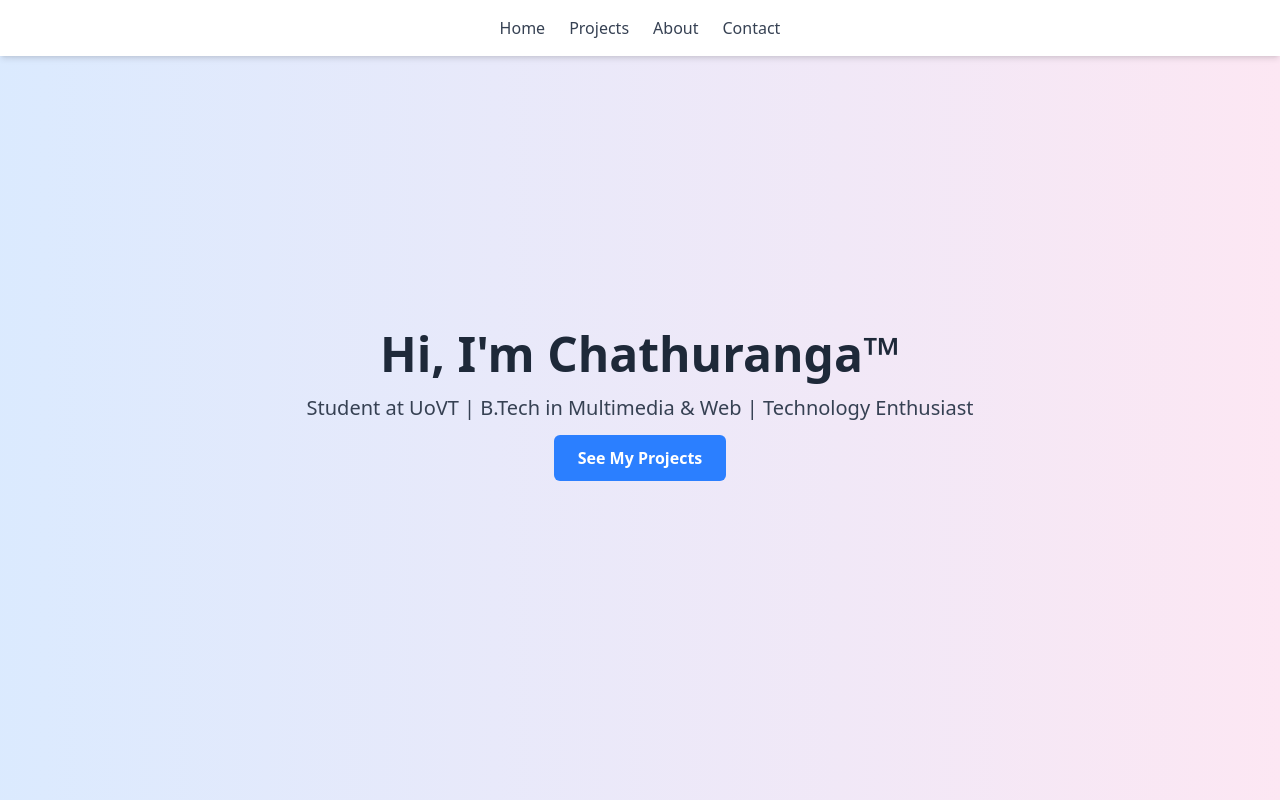
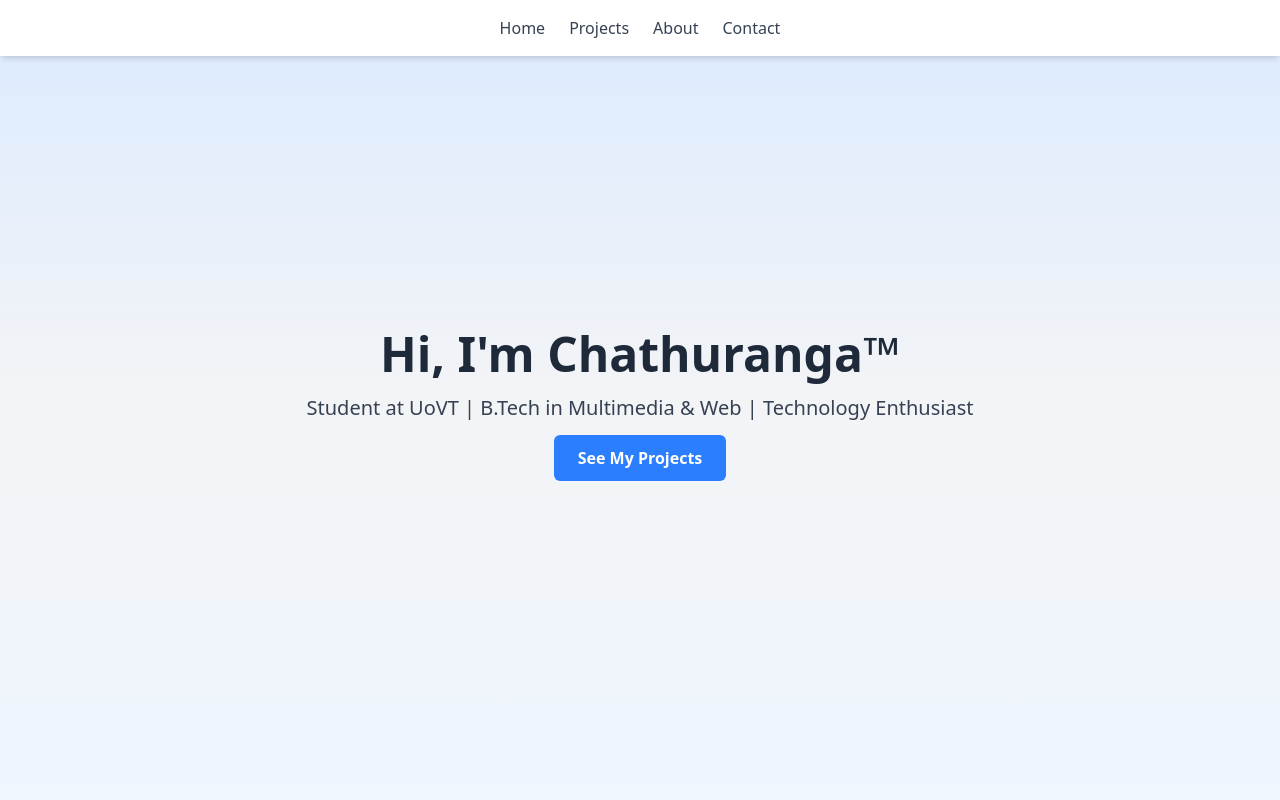
Before and after one commit to chathurangaFromUovt/my-portfolio, a React (Vite) app: page / in a window 1280 px wide. Shown: the top 800 px of the page. Built offline with nearby package versions, Linux system fonts and the light colour scheme.

Commit message:
colour-fixed

```diff
--- a/src/components/Hero.jsx
+++ b/src/components/Hero.jsx
@@ -2,7 +2,7 @@ import React from 'react';
 
 export default function Hero() {
     return (
-        <section id="home" className="min-h-screen flex items-center justify-center bg-gradient-to-r from-blue-100 to-pink-100">
+        <section id="home" className="min-h-screen flex items-center justify-center bg-gradient-to-b from-blue-100 via-gray-100 to-blue-50">
             <div className="text-center px-4">
                 <h1 className="text-5xl font-bold text-gray-800 mb-4">Hi, I'm Chathuranga™</h1>
                 <p className="text-xl text-gray-700 mb-6">Student at UoVT | B.Tech in Multimedia & Web | Technology Enthusiast</p>
```
